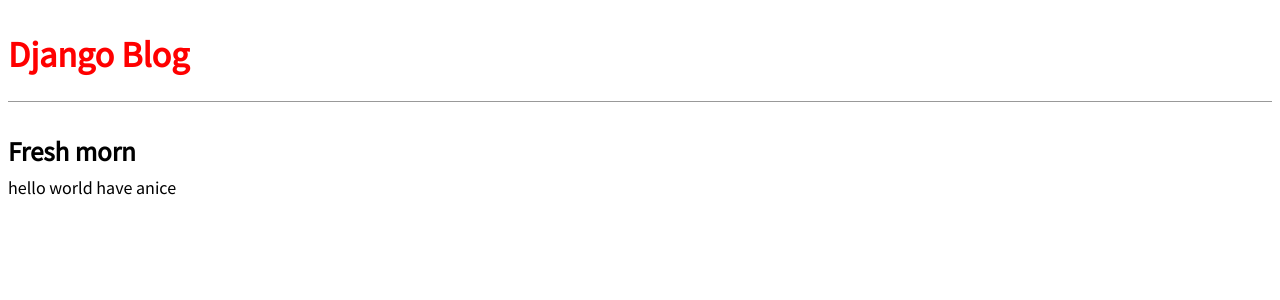
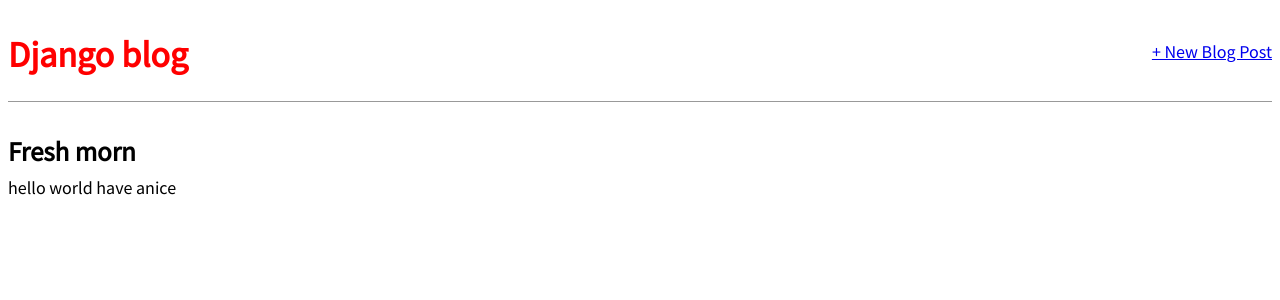
Before and after one commit to mohamedfazilk/Blog_app, a Django app: page /post/1/ in a window 1280 px wide. Shown: the top 300 px of the page. Run offline with Django 3.2, Linux system fonts and the light colour scheme; data comes from the database, SQL or seed files in the repository.

Commit message:
BlogCreateView added and post_new urls added

```diff
--- a/blog/templates/blog/base.html
+++ b/blog/templates/blog/base.html
@@ -8,7 +8,14 @@ rel="stylesheet">
 </head>
 <body>
 <header>
-    <h1><a href="{% url 'home' %}">Django Blog</a></h1>
+
+   <div class="nav-left">
+       <h1><a href="{% url 'home' %}">Django blog</a></h1>
+   </div>
+
+    <div class="nav-right">
+        <a href="{% url 'post_new' %}">+ New Blog Post</a>
+    </div>
 </header>
 
 <div>
--- a/blog/urls.py
+++ b/blog/urls.py
@@ -1,7 +1,9 @@
 from django.urls import path
-from .views import BlogListView, BlogDetailView
+from .views import BlogListView, BlogDetailView, BlogCreateView
 
 urlpatterns = [
+    path('post/new/', BlogCreateView.as_view(), name='post_new'),
+    path('post/<int:pk>/', BlogDetailView.as_view(), name='post_detail'),
     path('', BlogListView.as_view(), name='home'),
-    path('post/<int:pk>/', BlogDetailView.as_view(), name='post_detail')
+
 ]
--- a/blog/views.py
+++ b/blog/views.py
@@ -1,6 +1,7 @@
 from django.shortcuts import render
 from .models import Post
 from django.views.generic import ListView, DetailView
+from django.views.generic.edit import CreateView
 
 class BlogListView(ListView):
     model = Post
@@ -10,3 +11,8 @@ class BlogListView(ListView):
 class BlogDetailView(DetailView):
     model = Post
     template_name ='blog/post_detail.html'
+
+class BlogCreateView(CreateView):
+    model = Post
+    template_name = 'blog/post_new.html'
+    fields = ['title', 'author', 'body']
```
Also changed, not shown: blog/templates/blog/post_new.html (added, +7 -0 lines).
